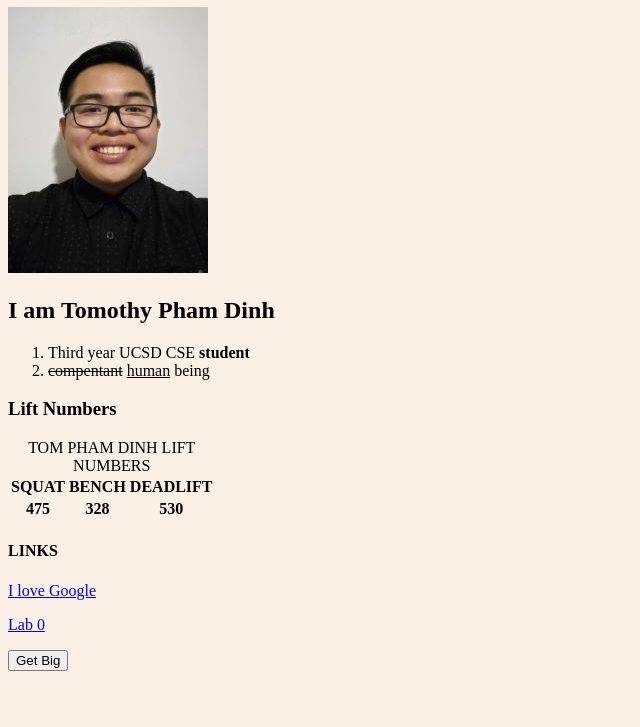
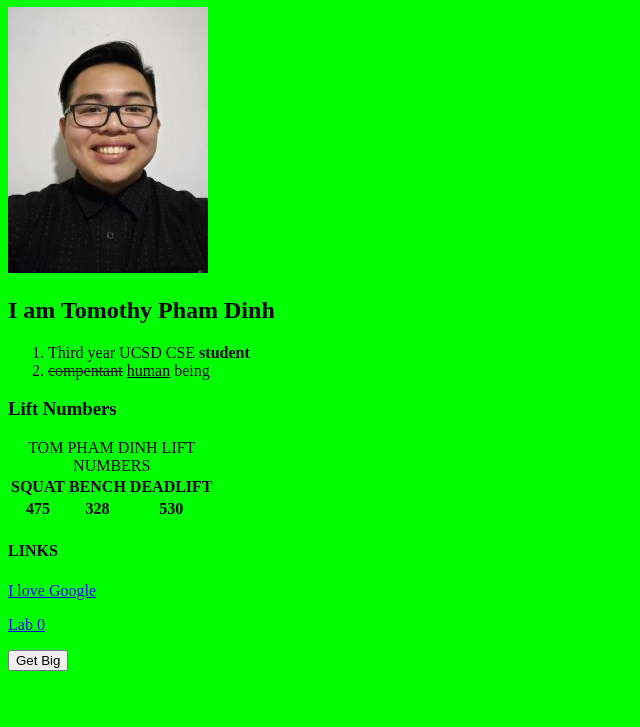
Before and after one commit to UCSDTOMPHAMDINH/wi21-cse110-lab3, a plain HTML site: page index.html in a window 1280 px wide. Shown: the part 73-800 px from the top of the page, without its empty margins (0-640 px from the left). Drawn offline with Linux system fonts and the light colour scheme.

Commit message:
Update index.html

```diff
--- a/index.html
+++ b/index.html
@@ -2,7 +2,7 @@
     <head>
         <style>
             body {
-              background-color: linen;
+              background-color: lime;
             }
 
             h1 {
```
